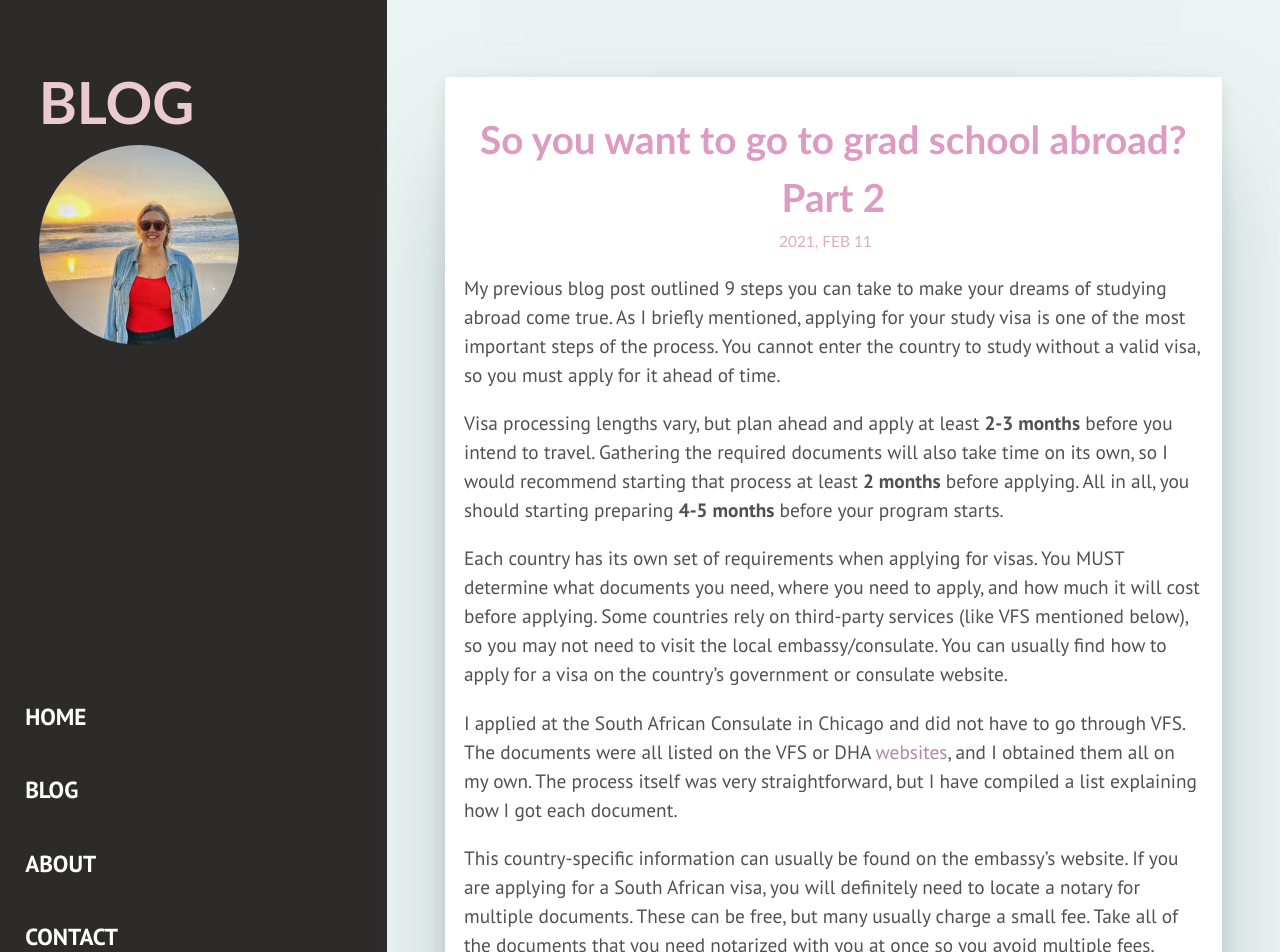
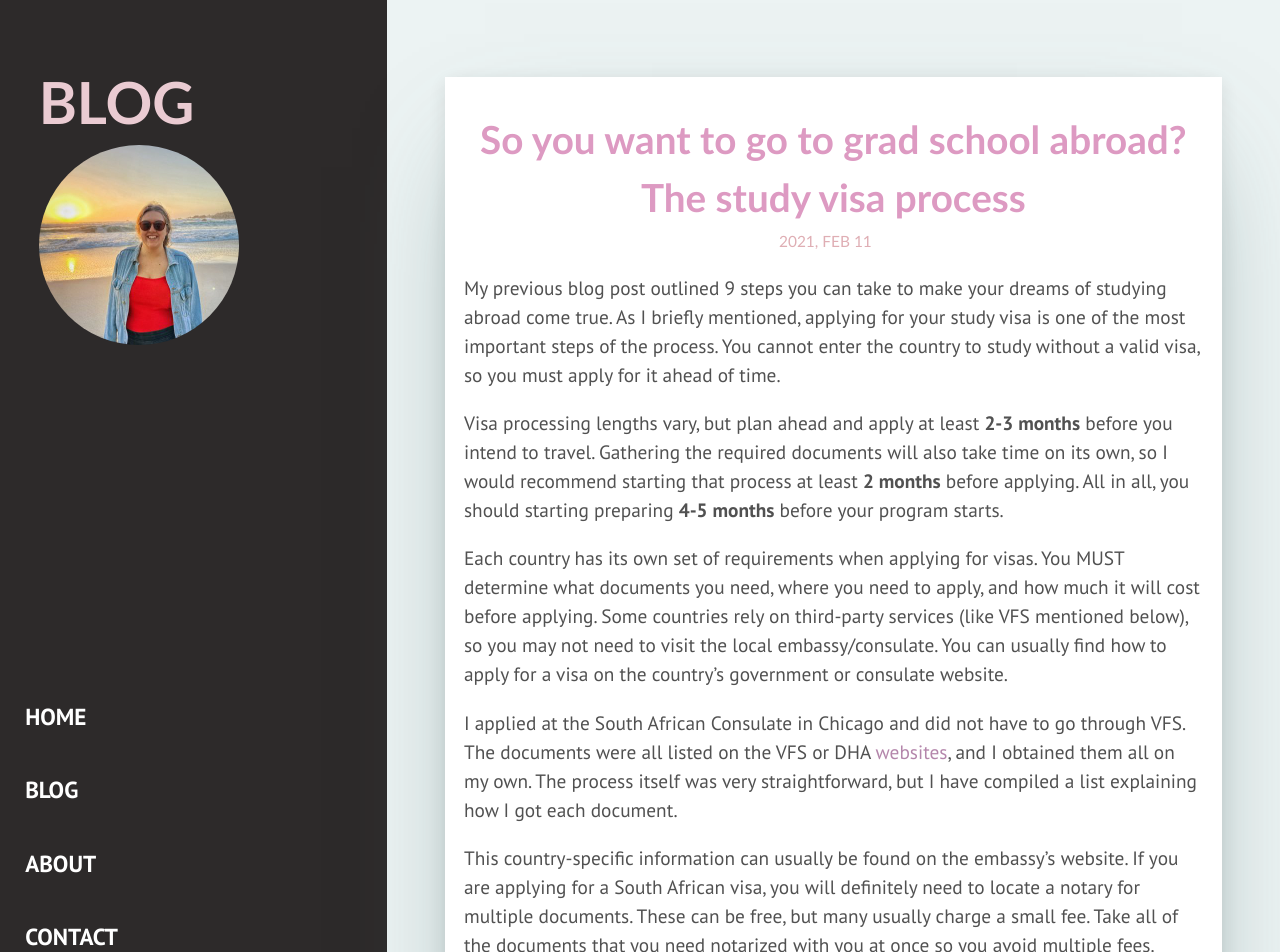
Before and after one commit to rachelflynn/blog, a Jekyll site: the page built from _posts/2021-02-11-visa.md, in a window 1280 px wide and 1400 px high. Shown: the top 952 px of the window. Built offline with Jekyll 4.4.1, drawn with Linux system fonts in a browser that asks for light colours; some web fonts are replaced; some of the changed text lies outside the part shown.

Commit message:
Update 2021-02-11-visa.md

```diff
--- a/_posts/2021-02-11-visa.md
+++ b/_posts/2021-02-11-visa.md
@@ -1,7 +1,7 @@
 ---
 layout: post
 author: Rachel Flynn
-title:  "So you want to go to grad school abroad? Part 2"
+title:  "So you want to go to grad school abroad? The study visa process"
 excerpt_separator: <!--more-->
 ---
 
@@ -18,9 +18,7 @@ This country-specific information can usually be found on the embassy's website.
 *This is not an exhaustive list, so please refer to the website to confirm what documents you need to submit. If you are applying for a visa outside of the US, your requirements may be very different.*
 
 <p align="center">
-  <img src="https://user-images.githubusercontent.com/71097494/107752190-121d6300-6d27-11eb-97ea-56b7550964b7.JPG" alt="Camps Bay Beach Sunset" width="400" />
-
-  "https://user-images.githubusercontent.com/71097494/107752190-121d6300-6d27-11eb-97ea-56b7550964b7.JPG"
+  <img src="https://user-images.githubusercontent.com/71097494/107752190-121d6300-6d27-11eb-97ea-56b7550964b7.JPG" alt="Camps Bay Beach Sunset" width="400" height="400"/>
 </p>
 
 
@@ -32,13 +30,13 @@ Every country will require you to have a passport that is valid for the length o
 
 My program was originally two years, but I was informed that I could complete it in one. I was unsure if I should apply for a one or two-year visa, but I would have needed to renew my passport if I wanted to apply for a two-year visa. I decided to choose the safer option and renew my passport before applying for my visa. If you don't have a passport or need to renew yours, you can visit [this page](https://www.usa.gov/passport). The current processing time is 10-12 weeks for regular services or 4-6 weeks for expedited. Make sure you factor this wait into your visa processing timeline if you need to submit a passport application/renewal!
 
-Total cost: $120 ($110 fee + $10 shipping label, but [fees can vary](https://travel.state.gov/content/travel/en/passports/how-apply/fees.html))
+*Total cost: $120 ($110 fee + $10 shipping label, but [fees can vary](https://travel.state.gov/content/travel/en/passports/how-apply/fees.html))*
 
 **2. Notarized copy of my passport bio page**
 
 South Africa requires applicants to submit a notarized copy of their passport bio page. This is the second page in your passport that has your signature, photo, and personal information. Once I had my renewed passport in hand, I made a copy of this page and signed it in front of a notary. I visited my local credit union that offered free notary services for members, so there was no cost for me to get this document.
 
-Total cost: $0 (varies)
+*Total cost: $0 (varies)*
 
 **3. FBI clearance**
 
@@ -46,15 +44,15 @@ When applying for anything other than a tourist visa, many countries require you
 
 There are third-party companies that you can hire to complete the process for you, and they usually promise to get you the results quicker. Be very careful when using these companies as many of them are scams (but there are legit ones as well). I chose not to use one because the process was straightforward enough to do it myself, and the results only took about 1 month to arrive. I had a copy of my fingerprints taken at my company, but you can usually get it done at your local police station for a small fee.
 
-Total cost: $18
+*Total cost: $18*
 
 **4. South African government application form**
 
 This form is available [online](http://www.dirco.gov.za/madagascar/documents/temp_residence_22072019.pdf) and must be completed to obtain basic information about each applicant. South Africa uses a third party to manage visa applications called VFS. If you apply from a country that also uses VFS, this form must be completed *electronically.* If you apply directly at a South African Consulate, you must submit a *handwritten copy* of the form.
 
-*Make sure you confirm your country's requirements before submitting a visa application because this can impact what documents you need to complete.*
+Make sure you confirm your country's requirements before submitting a visa application because this can impact what documents you need to complete.
 
-Total cost: $0
+*Total cost: $0*
 
 **5. Two passport photos**
 
@@ -62,7 +60,7 @@ Contrary to popular belief, you do not need to have expensive passport photos ta
 
 Make sure you follow the instructions exactly as listed on the application so the photos are not rejected. I took two different photos and sent them both to reduce my chances of rejection.
 
-Total cost: $1
+*Total cost: $1*
 
 **6. Flight reservation**
 
@@ -70,7 +68,7 @@ Many countries like to see proof that you will leave the country by the time you
 
 You can usually print out the booking confirmation to submit with your visa application.
 
-Total cost: $900 (varies based on departing airport and arrival airport)
+*Total cost: $900 (varies based on departing airport and arrival airport)*
 
 **7. Three months of stamped bank statements and 8. Proof of sufficient financial means**
 
@@ -78,19 +76,19 @@ As a student, the government will probably request proof that you have enough mo
 
 South Africa is big on stamped documents, and unfortunately, many banks in the US don't have physical stamps. I printed my bank statements at home, and then I took them to my local branch to have an employee sign them.
 
-Total cost: $0
+*Total cost: $0*
 
 **9. Notarized letter of parental responsibility**
 
 I think this requirement is mainly for minors, but I still submitted the document just to be safe. Basically, my parents wrote a letter claiming financial responsibility for me if I did not have enough money (though I planned to use my own money). They both agreed to sign the document, so we went to a notary at our local credit union so they could sign the letter in their presence.
 
-Total cost: $0 (varies on notary)
+*Total cost: $0 (varies on notary)*
 
 **10. Certified copies of my parents' IDs**
 
 Along with the notarized letter of parental responsibility, I submitted a notarized copy of each of my parent's driver's license. We made copies of the front and back of each ID, and then we had the document notarized (again at our local credit union).
 
-Total cost: $0 (varies on notary)
+*Total cost: $0 (varies on notary)*
 
 **11. Medical report**
 
@@ -100,7 +98,7 @@ I scheduled my annual physical examination with a local doctor, and she agreed t
 
 The cost of this obviously varies based on your doctor and health insurance. I scheduled mine as an annual physical examination, so my health insurance covered the entire visit.
 
-Total cost: $0 (varies on insurance/healthcare provider)
+*Total cost: $0 (varies on insurance/healthcare provider)*
 
 **12. Radiological report**
 
@@ -108,13 +106,13 @@ South Africa has a high level of tuberculosis cases, so they require each visa a
 
 Based on how my physician ordered my x-ray, my insurance also covered this charge.
 
-Total cost: $0 (varies on insurance/healthcare provider)
+*Total cost: $0 (varies on insurance/healthcare provider)*
 
 **13. Yellow fever vaccine**
 
 This item was not required if you have not been in a country with a yellow fever outbreak. I already had the vaccine from when I visited Sierra Leone, so I submitted my vaccination record that was stapled in my passport.
 
-Total cost: $0 (varies)
+*Total cost: $0 (varies)*
 
 **14. Notarized copy of my birth certificate**
 
@@ -122,7 +120,7 @@ I read [online](https://www.nationalnotary.org/notary-bulletin/blog/2019/07/what
 
 Once you submit documents for processing, you usually do not get them back. This meant that I had to request another copy of my birth certificate from my state.
 
-Total cost: $15 (varies state to state)
+*Total cost: $15 (varies state to state)*
 
 **15. Proof of medical cover**
 
@@ -130,13 +128,13 @@ One of the most important documents to submit was proof that I had health insura
 
 This step was also vital for me because my university required me to submit the same letter before I could even register for my classes. Though it was a large upfront cost, it was definitely worth it. My insurance covered any COVID-related expenses on top of their regular benefits (doctor visits, one dentist visit, and one ophthalmologist visit). My insurance practically paid for itself by the time I completed my studies.
 
-Total cost: around $500 (varies)
+*Total cost: around $500 (varies)*
 
 **16. An official letter from my university confirming my place of study**
 
 Once you are accepted into your program, you should immediately reach out to the international student office to obtain the required documents. My university had to provide me with a letter that stated that I was a registered student and that they would notify the government within 30 days if I terminated my studies. I received this letter from one of the staff members in the international student office. It took about 2 weeks to receive the document, so make sure you ask ahead of time.
 
-Total cost: $0
+*Total cost: $0*
 
 **17. Visa processing payment**
 
@@ -144,7 +142,7 @@ The final requirement was a visa processing fee of $35. Each consulate will acce
 
 The US does not use a visa processing service (like VFS mentioned above), so I had to drive to my nearest consulate and apply in-person. Though there are at least 3 South African consulates in the US, you must apply at the one that is closest to your state of residence. I had to drive 5 hours to the consulate in Chicago, and I dropped off my application for processing. Since I was not local, I also had to submit a $20 prepaid shipping envelope for them to return my passport. You must submit the label with your return address, and it is a good idea to also purchase some form of insurance since your passport will be in it.
 
-Total cost: $56 (varies)
+*Total cost: $56 (varies)*
 
 The total amount that I spent to get my study visa was **$1,610.** BUT, this included my passport renewal that is valid for 10 years, 12 months of health insurance, and a roundtrip ticket from the US to Cape Town. The visa itself had an extremely low processing fee as I mentioned.
 
```
